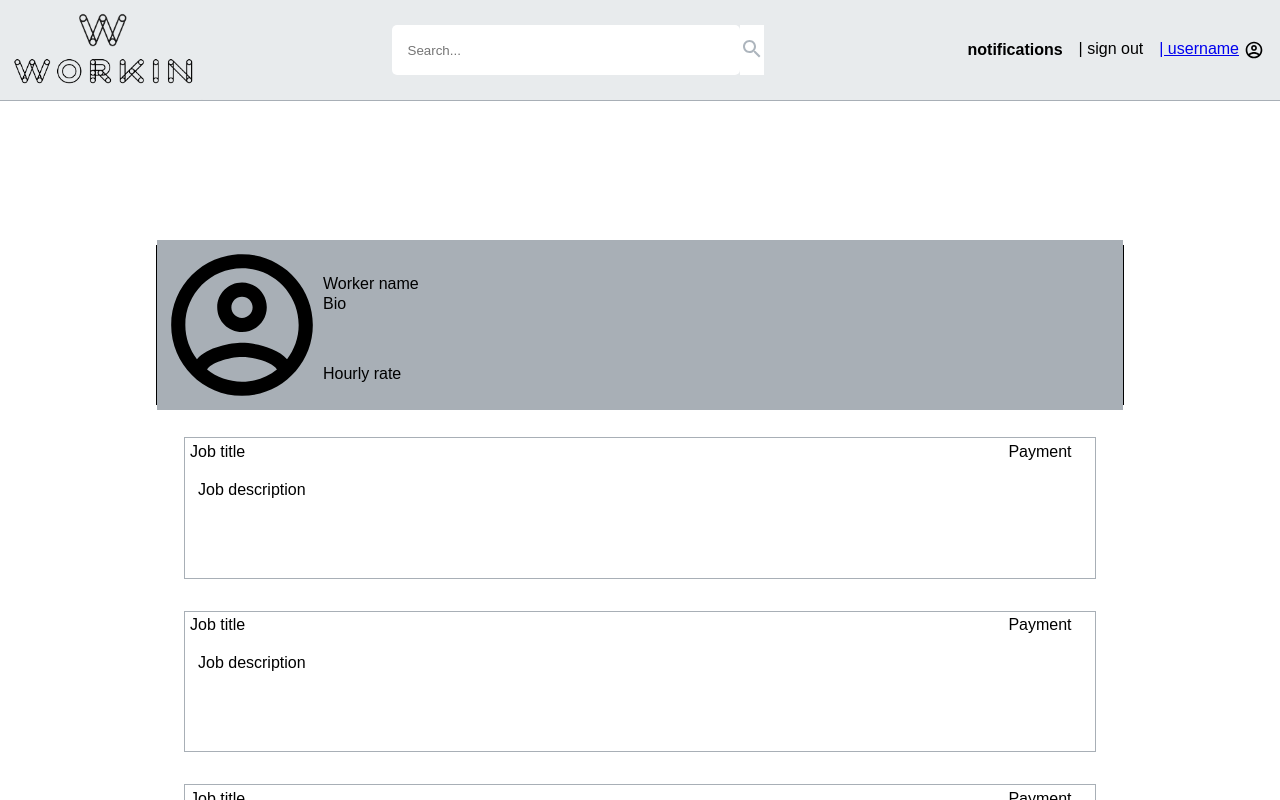
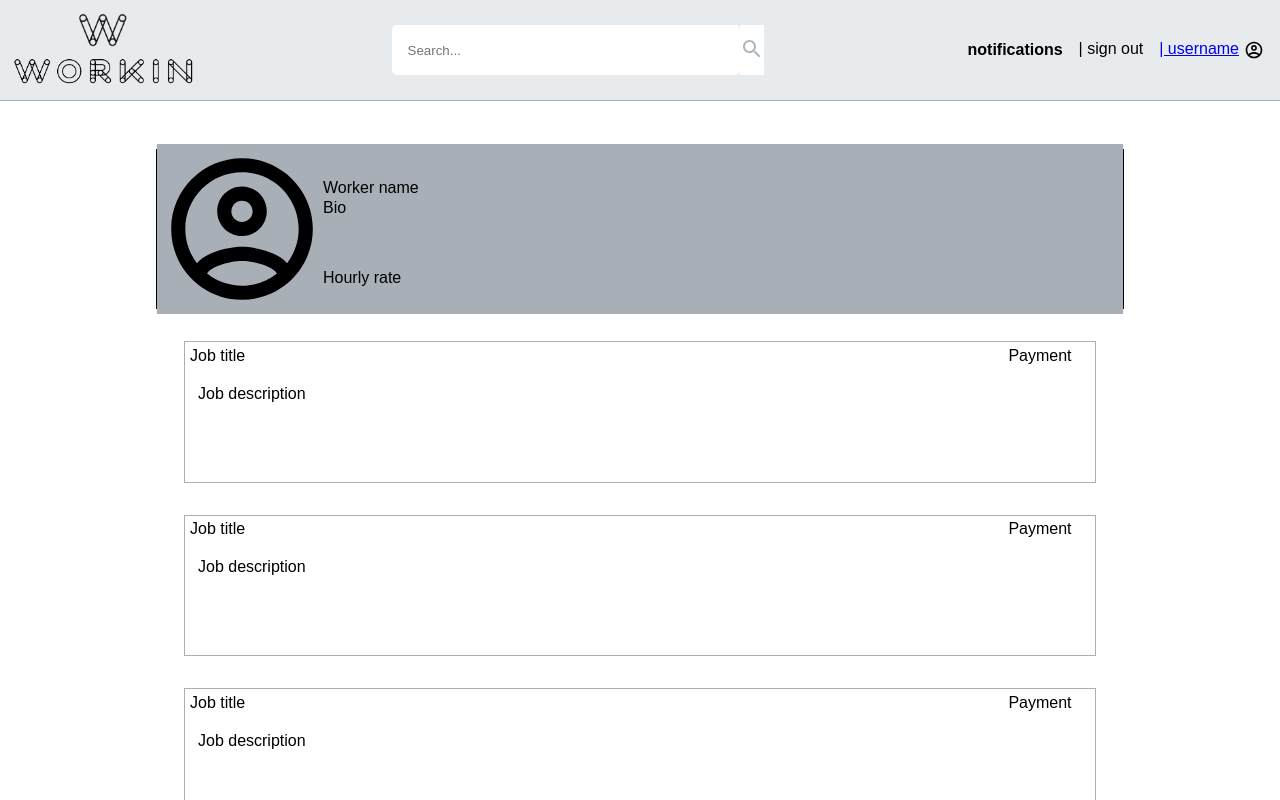
Before and after one commit to Egon92/hoxton-final-project-frontend, a React (Vite) app: page /profile in a window 1280 px wide. Shown: the top 800 px of the page. Built offline with nearby package versions, Linux system fonts and the light colour scheme.

Commit message:
fixed margin of profile

```diff
--- a/src/styling/profileEmployer.css
+++ b/src/styling/profileEmployer.css
@@ -7,6 +7,7 @@
     width: 9rem;
 }
 .employer-info-wrapper {
+    margin-top: 3rem;
     display: grid;
     grid-auto-flow: column;
     width: 70%;
--- a/src/styling/profilePage.css
+++ b/src/styling/profilePage.css
@@ -8,7 +8,7 @@
   grid-template-rows: 10rem 1fr;
   align-content: start;
   justify-content: center;
-  margin-top: 9rem;
+  margin-top: 3rem;
   gap: 2rem;
 }
 .top-main-home-wrapper {
```
